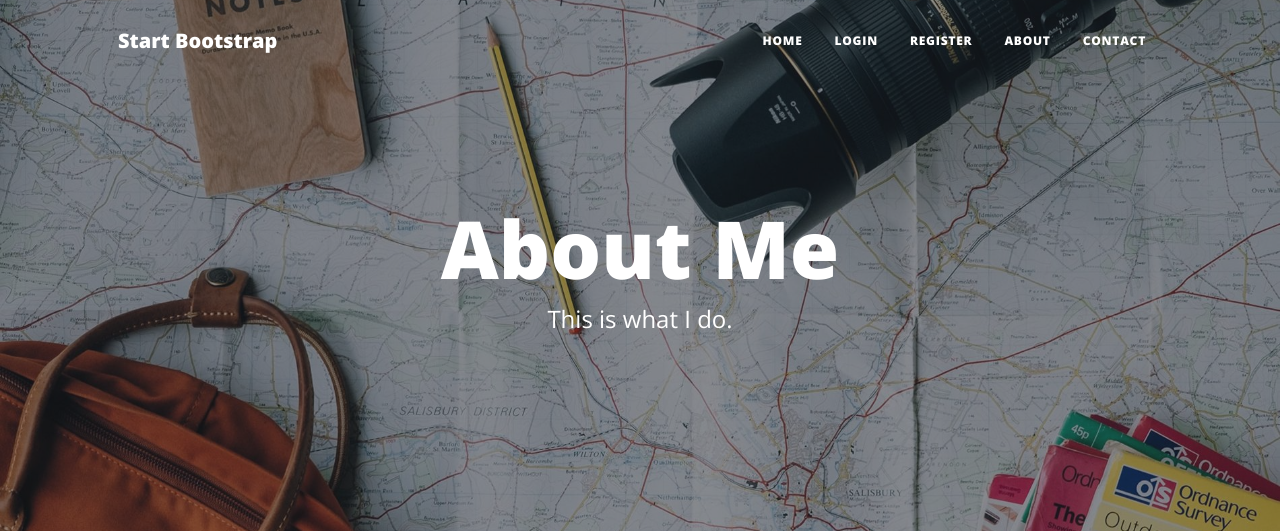
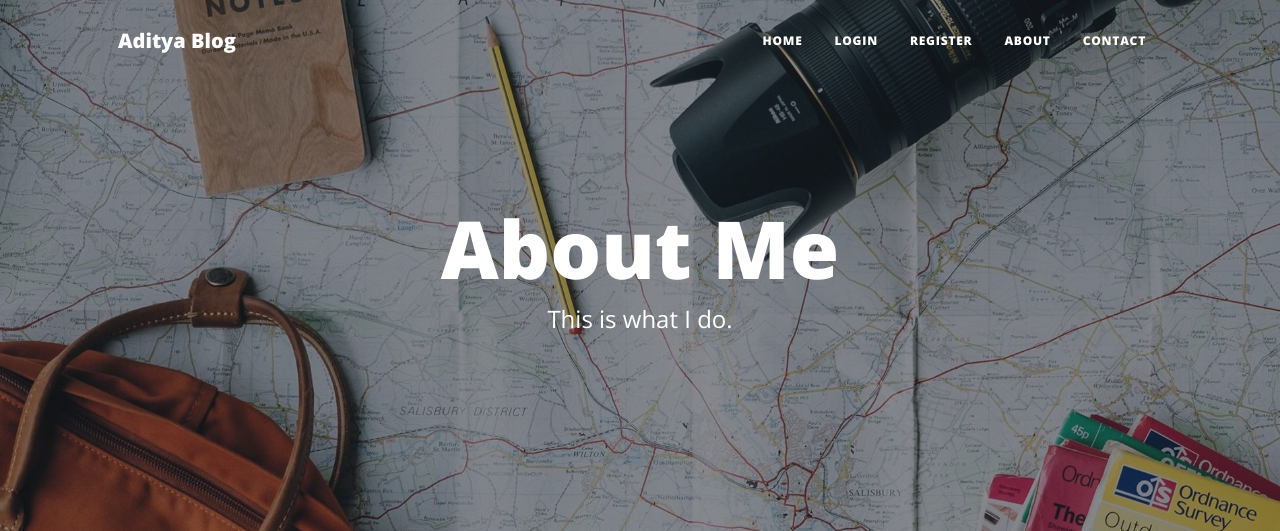
Before and after one commit to Geetansh-Aditya/The_Blog_Website, a Flask app: page /about in a window 1280 px wide. Shown: the top 531 px of the page. Run offline with Flask 3, Linux system fonts and the light colour scheme; some libraries are stand-ins or nearby versions.

Commit message:
Some minor changes to requirements and html files

```diff
--- a/main.py
+++ b/main.py
@@ -285,4 +285,4 @@ def contact():
 
 
 if __name__ == "__main__":
-    app.run(debug=False)
+    app.run(debug=True)
--- a/requirements.txt
+++ b/requirements.txt
@@ -11,3 +11,4 @@ SQLAlchemy==2.0.25
 gunicorn==21.2.0
 psycopg2-binary==2.9.9
 Flask-Mail==0.9.1
+sib-api-v3-sdk==7.6.0
--- a/templates/header.html
+++ b/templates/header.html
@@ -44,7 +44,7 @@
     <!-- Navigation-->
     <nav class="navbar navbar-expand-lg navbar-light" id="mainNav">
       <div class="container px-4 px-lg-5">
-        <a class="navbar-brand" href="/">Start Bootstrap</a>
+        <a class="navbar-brand" href="/">Aditya Blog</a>
         <button
           class="navbar-toggler"
           type="button"
```
